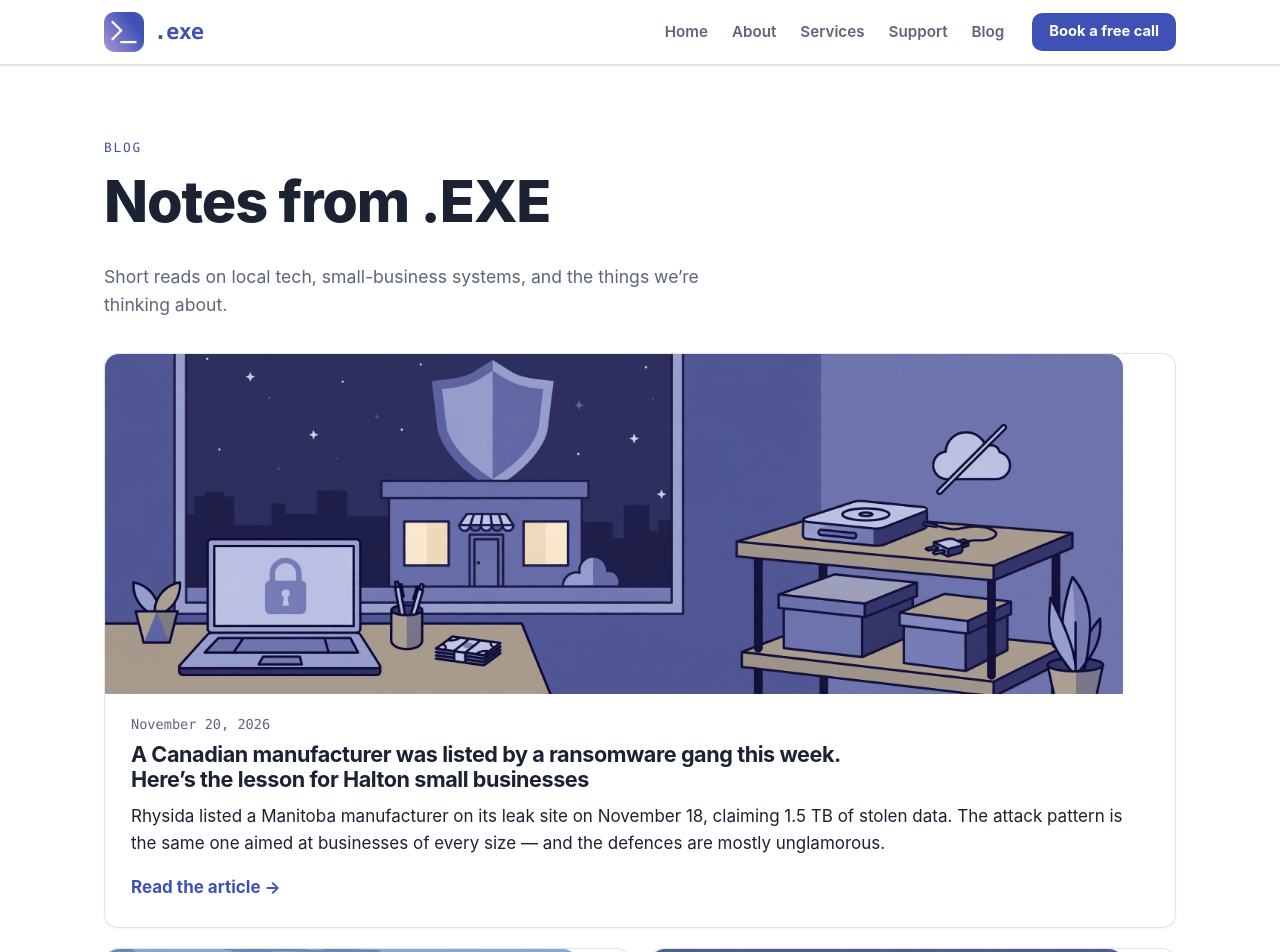
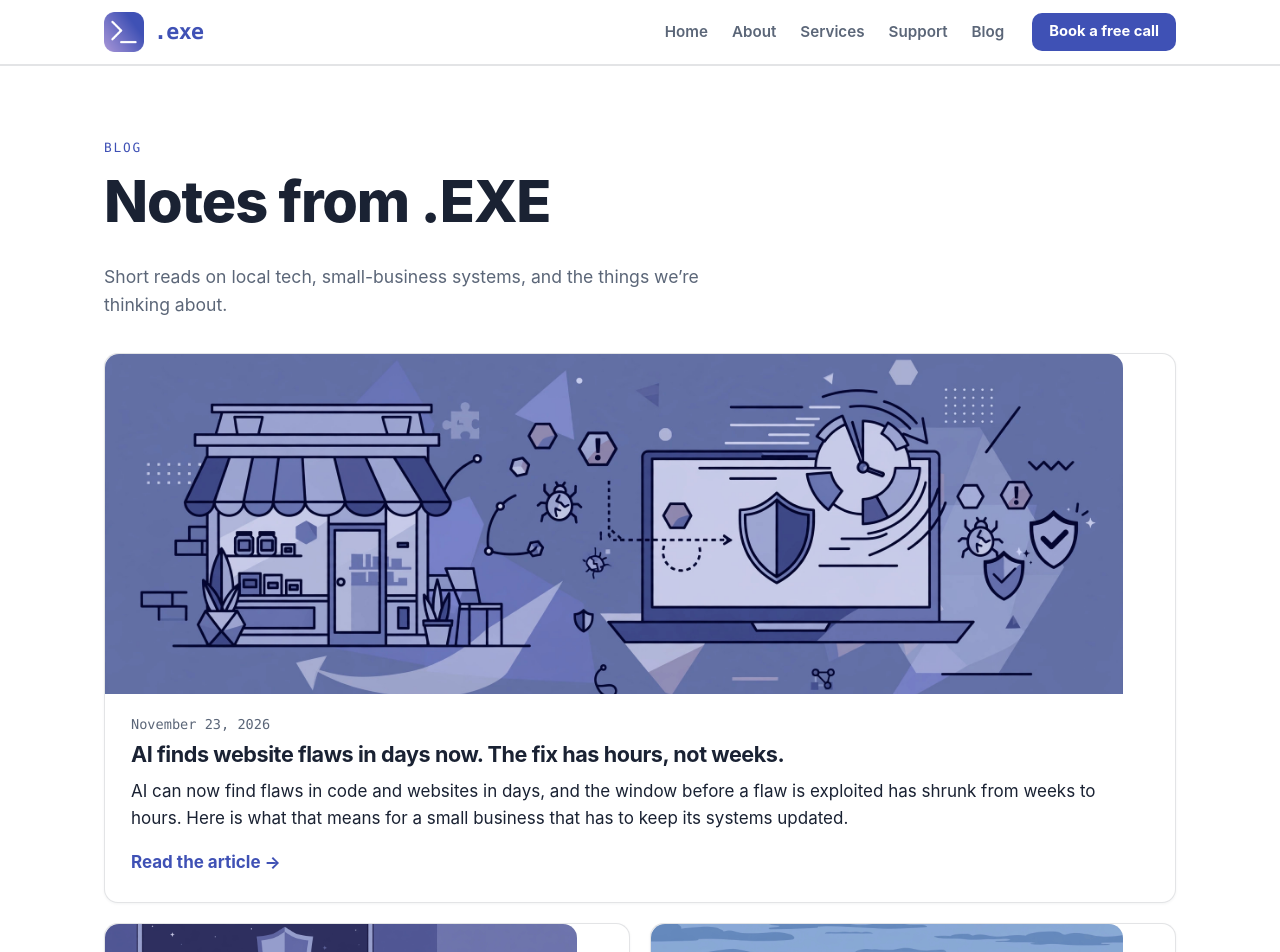
Before and after one commit to dotexedotdev/website, a Vue app in the folder src/app/: page /blog in a window 1280 px wide. Shown: the top 952 px of the page. Built offline with nearby package versions, Linux system fonts and the light colour scheme; no server answers.

Commit message:
Blog: AI finds website flaws in days now. The fix has hours, not weeks.

```diff
--- a/src/app/src/blog/posts.ts
+++ b/src/app/src/blog/posts.ts
@@ -55,6 +55,31 @@ export interface BlogPost {
 }
 
 export const posts: BlogPost[] = [
+  {
+    slug: 'ai-vulnerability-window-days-not-weeks',
+    title: 'AI finds website flaws in days now. The fix has hours, not weeks.',
+    date: '2026-11-23',
+    excerpt:
+      'AI can now find flaws in code and websites in days, and the window before a flaw is exploited has shrunk from weeks to hours. Here is what that means for a small business that has to keep its systems updated.',
+    image: '/blog/ai-vulnerability-window-days-not-weeks.jpg',
+    body: [
+      'This week felt like the internet was falling apart. Outlook went dark. Chase had problems. Apple systems had problems. Air traffic control systems had problems. It is tempting to see one big attack behind it all. Jon Reed at CNET, writing this week, says it is probably not one attack. It is a lot of separate failures in an internet that is getting more fragile, and AI is a big reason why.',
+      'Here is the number that stuck with me. The National Vulnerability Database received more than 17,000 new vulnerability reports in October, and more than 10,000 already in November. A year earlier, October brought fewer than 5,000. AI can now comb through code and websites for flaws, including code nobody used to look at closely. What once needed a trained team can now be done by one person with an AI model and the right tools. The flaws are being found faster than ever.',
+      'That sounds like good news for defence, and partly it is. Defenders use the same tools. But Reed’s line is the one that matters: "Before, it might have taken weeks before a newly discovered vulnerability could be exploited. Now it might take days, even hours." Faster discovery helps everyone, including the people who want to use the flaw. The window between a flaw being found and a flaw being used has shrunk from weeks to days, even hours.',
+      'For a small business, that changes what "keeping things updated" means. It used to mean getting around to updates when you had time. Now the update is a race, and the people running the race are automated. If you are responsible for a website, a booking system, or any of the things connected to the internet that may or may not still be maintained by their creators, you may not be paying attention and know you should update. You may find yourself liable if a breach leads to a leak of customer data. You may not have the know-how to fix it. That is the part of Reed’s article that hits closest to home for the businesses I work with.',
+      'And the problem is wider than websites. The same AI tools can pick apart firmware in refrigerators, smart home gadgets, and grocery store freezers, code that far fewer eyes ever reviewed. Reed cites a Swedish supermarket attack in which freezers were raised to 50 degrees Celsius and staff had to empty them. The backlog of critical fixes is now so large that companies are swamped, which is one reason your software seems to update constantly. Sometimes the patch itself causes the outage. Several recent high profile outages, including Apple’s, are believed to have been caused by software updates.',
+      'There is a second twist. AI is now writing a lot of the code itself, and some of it never gets reviewed by a human. Smaller teams, more AI-written code, and more junior developers leaning on AI without senior experience may mean new vulnerabilities are being written into new software and patches. The same technology is causing the problem, providing the solution, and complicating that solution.',
+      'So what do you actually do? The advice from the security people Reed quotes is simple and unglamorous: patch promptly. One of them compares it to a flu shot or preventative healthcare. Know what you have connected to the internet, know who maintains each piece, and make sure somebody is watching for updates and applying them quickly. Do not use services that do not properly maintain their systems and protect privacy and security. That is not a technology strategy. It is housekeeping, and it is now the difference between a quiet week and a breach.',
+      'There is a hopeful note at the end. One researcher Reed quotes expects two years of growing pains as vulnerabilities are found and patched, then software an order of magnitude more secure in a year or two. The flood of flaws being found now is, in a way, the system cleaning itself out. But those two years are exactly when a small business is most exposed, because the flaws are being found fast and the fixes still depend on someone paying attention.',
+      'That is the unglamorous work .EXE does: keeping a small business’s systems updated and connected, so the fix happens before the exploit. If you are not sure what you have connected, who maintains it, or when it was last updated, that is a good place to start. The intro call is free.',
+    ],
+    sources: [
+      {
+        label: 'Jon Reed, "Everything Is Falling Apart, and AI’s Fingerprints Are All Over It", CNET, November 20, 2026',
+        url: 'https://www.cnet.com/tech/services-and-software/outages-and-cyberattacks-everything-is-breaking-is-it-ai/',
+      },
+    ],
+  },
   {
     slug: 'steeltech-rhysida-ransomware-lesson',
     title: 'A Canadian manufacturer was listed by a ransomware gang this week. Here’s the lesson for Halton small businesses',
```
Also changed, not shown: src/app/public/blog/ai-vulnerability-window-days-not-weeks.jpg (added), 1 other file (tests, documents, lock files or other folders).
